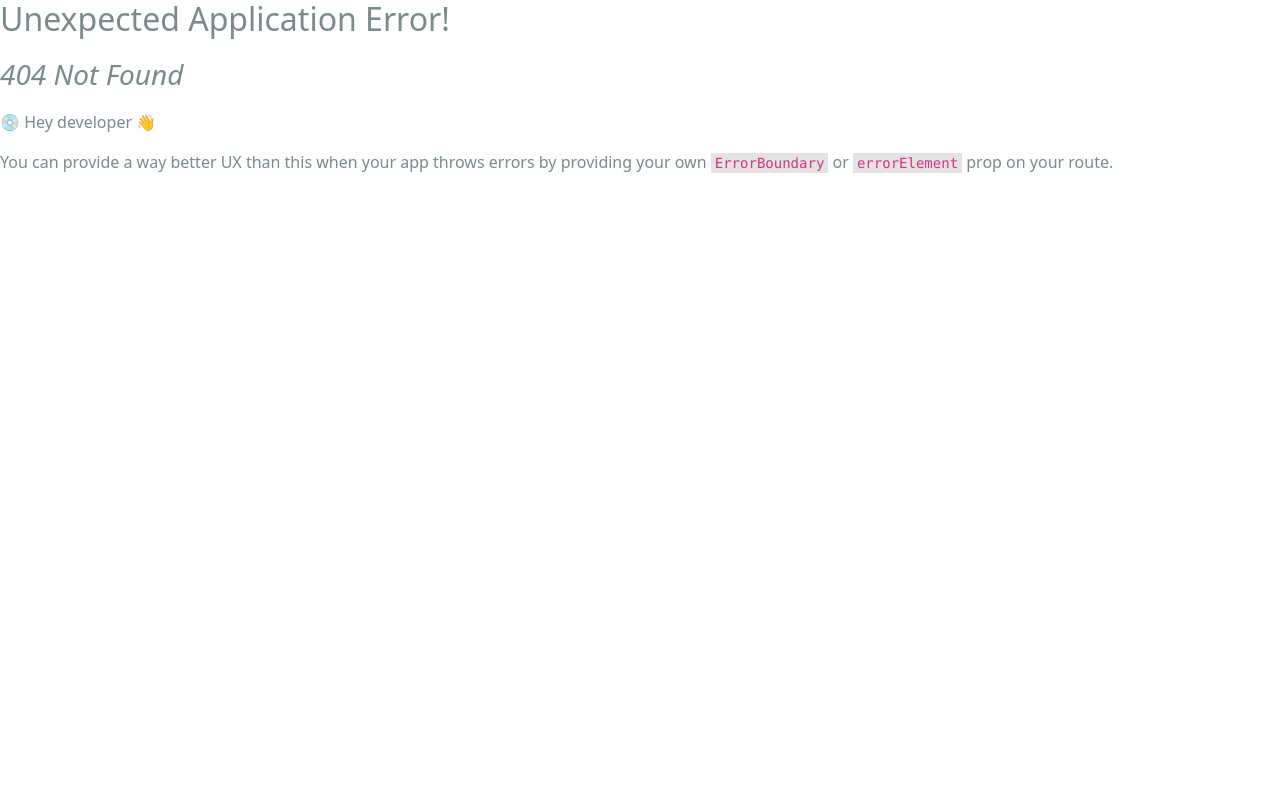
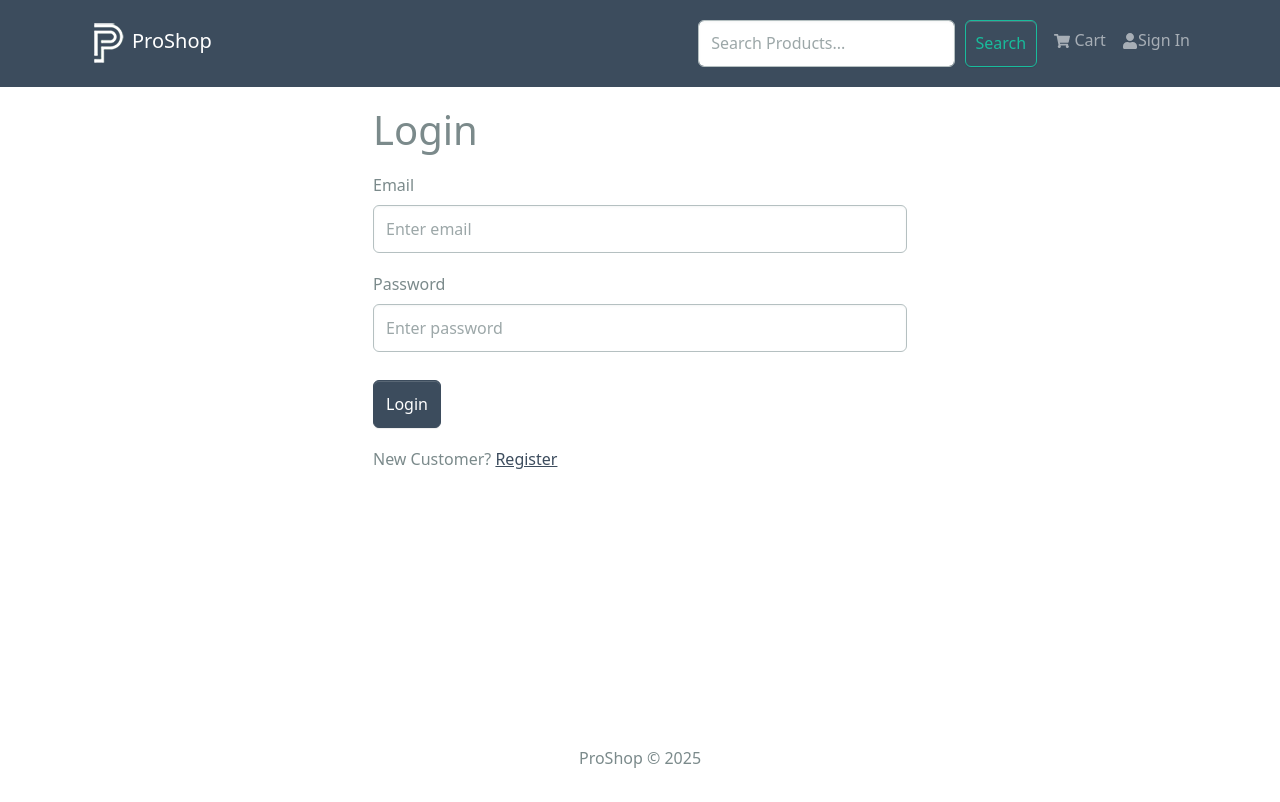
Before and after one commit to Rishavhacx/proshop-ecommerce, a React (Create React App) app in the folder frontend/: page /login in a window 1280 px wide. Before the commit this address had no page. Shown: the top 802 px of the page. Built offline with nearby package versions, Linux system fonts and the light colour scheme.

Commit message:
added search box, created dropdown in Header , fixed cart bug, added user apis

```diff
--- a/frontend/package.json
+++ b/frontend/package.json
@@ -19,6 +19,7 @@
     "react-router-bootstrap": "^0.26.3",
     "react-router-dom": "^7.6.0",
     "react-scripts": "5.0.1",
+    "react-toastify": "^11.0.5",
     "web-vitals": "^2.1.4"
   },
   "scripts": {
--- a/frontend/src/App.js
+++ b/frontend/src/App.js
@@ -1,6 +1,8 @@
 import React from 'react'
 import { Container } from 'react-bootstrap';
 import { Outlet } from 'react-router-dom';
+import { ToastContainer } from 'react-toastify';
+import 'react-toastify/dist/ReactToastify.css';
 import Header from './components/Header';
 import Footer from './components/Footer';
 const App = () => {
@@ -13,8 +15,9 @@ const App = () => {
         </Container>
       </main>
       <Footer />
+      <ToastContainer />
     </>
   );
 }
 
-export default App
+export default App;
--- a/frontend/src/components/Header.jsx
+++ b/frontend/src/components/Header.jsx
@@ -1,25 +1,47 @@
-import React from "react";
-import { Badge, Navbar, Nav, Container } from "react-bootstrap";
+import { Badge, Navbar, Nav, Container, NavDropdown } from "react-bootstrap";
 import { FaShoppingCart, FaUser } from "react-icons/fa";
-import {useSelector} from 'react-redux';
+import {useSelector, useDispatch} from 'react-redux';
+import { useNavigate, Link } from "react-router-dom";
+import { useLogoutMutation } from "../slices/userApiSlice"
+import { logout } from "../slices/authSlice";
+import SearchBox from "./SearchBox";
 import logo from "../assets/logo.png";
+import { resetCart } from "../slices/cartSlice";
 
 const Header = () => {
 
   const { cartItems } = useSelector((state) => state.cart);
+  const { userInfo } = useSelector((state) => state.auth);
+
+  const dispatch = useDispatch();
+  const navigate = useNavigate();
+
+  const [logoutApiCall] = useLogoutMutation();
+
+  const logoutHandler = () => {
+    try {
+    logoutApiCall().unwrap();
+    dispatch(logout());
+    dispatch(resetCart());
+    navigate("/login");
+    } catch (err) {
+      console.error(err);
+    }
+  };
 
   return (
     <header>
-      <Navbar bg="dark" variant="dark" expand="lg" collapseOnSelect>
+      <Navbar bg="primary" variant="dark" expand="lg" collapseOnSelect>
         <Container>
-          <Navbar.Brand href="/">
+          <Navbar.Brand as={Link} to="/">
             <img src={logo} alt="ProShop" />
             ProShop
           </Navbar.Brand>
           <Navbar.Toggle aria-controls="basic-navbar-nav"></Navbar.Toggle>
-          <Navbar.Collapse>
+          <Navbar.Collapse id="basic-navbar-nav">
             <Nav className="ms-auto">
-              <Nav.Link href="/cart">
+              <SearchBox />
+              <Nav.Link as={Link} to="/cart">
                 <FaShoppingCart /> Cart
                 {
                   cartItems.length > 0 && (
@@ -29,10 +51,27 @@ const Header = () => {
                   )
                 }
               </Nav.Link>
-              <Nav.Link href="/login">
-                <FaUser />
-                Sign In
-              </Nav.Link>
+              {userInfo ? (
+                <>
+                <NavDropdown title={userInfo.name} id="username">
+                  <NavDropdown.Item as={Link} to="/profile">Profile</NavDropdown.Item>
+                  <NavDropdown.Item as={Link} to="/orders">Orders</NavDropdown.Item>
+                  <NavDropdown.Item onClick={logoutHandler}>Logout</NavDropdown.Item>
+                </NavDropdown>
+                </>
+              ) : (
+                <Nav.Link as={Link} to="/login">
+                  <FaUser />
+                  Sign In
+                </Nav.Link>
+              )}
+              {userInfo && userInfo.isAdmin && (
+                <NavDropdown title="Admin" id="adminmenu">
+                  <NavDropdown.Item as={Link} to="/admin/userlist">Users</NavDropdown.Item>
+                  <NavDropdown.Item as={Link} to="/admin/productlist">Products</NavDropdown.Item>
+                  <NavDropdown.Item as={Link} to="/admin/orderlist">Orders</NavDropdown.Item>
+                </NavDropdown>
+              )}
             </Nav>
           </Navbar.Collapse>
         </Container>
--- /dev/null
+++ b/frontend/src/components/SearchBox.jsx
@@ -0,0 +1,37 @@
+import React from "react";
+import {Form, Button} from 'react-bootstrap';
+import { useParams } from "react-router-dom";
+import { useNavigate } from "react-router-dom";
+
+const SearchBox = () => {
+    const navigate = useNavigate();
+  const { keyword: urlKeyword } = useParams();
+
+  const [keyword, setKeyword] = React.useState(urlKeyword || "");
+
+  const submitHandler = (e) => {
+    e.preventDefault();
+    if (keyword) {
+      navigate(`/search/${keyword.trim()}`);
+      setKeyword("");
+    } else {
+      navigate("/");
+    }
+  };
+
+  return (
+    <Form onSubmit={submitHandler} className="d-flex">
+      <Form.Control
+        type="text"
+        name="q"
+        onChange={(e) => setKeyword(e.target.value)}
+        value={keyword}
+        placeholder="Search Products..."
+        className="mr-sm-2 ml-sm-5"
+      />
+      <Button type="submit" variant="outline-success" className="p-2 mx-2">Search</Button>
+    </Form>
+  );
+};
+
+export default SearchBox;
--- a/frontend/src/index.js
+++ b/frontend/src/index.js
@@ -16,6 +16,7 @@ import reportWebVitals from './reportWebVitals';
 import HomeScreen from './screens/HomeScreen';
 import ProductScreen from './screens/ProductScreen';
 import CartScreen from './screens/CartScreen';
+import LoginScreen from './screens/LoginScreen';
 
 const router = createBrowserRouter(
   createRoutesFromElements(
@@ -23,6 +24,7 @@ const router = createBrowserRouter(
       <Route path='/' element={<HomeScreen />} />
       <Route path='/product/:id' element={<ProductScreen />} />
       <Route path='/cart' element={<CartScreen />} />
+      <Route path='/login' element={<LoginScreen />} />
     </Route>
   )
 )
--- /dev/null
+++ b/frontend/src/screens/FormContainer.jsx
@@ -0,0 +1,17 @@
+import React from 'react'
+import {Container, Row, Col } from 'react-bootstrap';
+
+
+const FormContainer = ({children}) => {
+  return (
+    <Container>
+      <Row className='justify-content-md-center'>
+        <Col xs={12} md={6}>
+          {children}
+        </Col>
+      </Row>
+    </Container>
+  )
+}
+
+export default FormContainer;
--- /dev/null
+++ b/frontend/src/screens/LoginScreen.jsx
@@ -0,0 +1,84 @@
+import React from "react";
+import { useEffect, useState } from "react";
+import { Link, useLocation,useNavigate } from "react-router-dom";
+import {useDispatch, useSelector} from 'react-redux';
+import FormContainer from "./FormContainer";
+import { Form, Button, Row, Col } from "react-bootstrap";
+import Loader from '../components/Loader';
+import { useLoginMutation} from '../slices/userApiSlice';
+import {setCredentials} from '../slices/authSlice';
+import { toast } from 'react-toastify';
+
+
+
+const LoginScreen = () => {
+  const [email, setEmail] = useState("");
+  const [password, setPassword] = useState("");
+
+const dispatch = useDispatch();
+const navigate = useNavigate();
+
+const [login, { isLoading }] = useLoginMutation();
+
+const { userInfo } = useSelector((state) => state.auth);
+
+const { search } = useLocation();
+const sp = new URLSearchParams(search);
+const redirect = sp.get("redirect") || "/";
+
+useEffect(() => {
+  if (userInfo) {
+    navigate(redirect);
+  }
+}, [userInfo, redirect, navigate]);
+
+  const submitHandler = async (e) => {
+    e.preventDefault();
+    try {
+      const res = await login({ email, password }).unwrap();
+      dispatch(setCredentials({ ...res }));
+      navigate(redirect);
+    } catch (err) {
+      toast.error(err?.data.message || err.error);
+    }
+  };
+
+  return (
+    <FormContainer>
+      <h1>Login</h1>
+      <Form onSubmit={submitHandler}>
+        <Form.Group controlId="email" className="my-3">
+          <Form.Label>Email</Form.Label>
+          <Form.Control
+            type="email"
+            placeholder="Enter email"
+            value={email}
+            onChange={(e) => setEmail(e.target.value)}
+          />
+        </Form.Group>
+
+        <Form.Group controlId="password" className="my-3">
+          <Form.Label>Password</Form.Label>
+          <Form.Control
+            type="password"
+            placeholder="Enter password"
+            value={password}
+            onChange={(e) => setPassword(e.target.value)}
+          />
+        </Form.Group>
+
+        <Button type="submit" variant="primary" className="mt-2" disabled={isLoading}>
+          Login
+        </Button>
+        {isLoading && <Loader />}
+      </Form>
+      <Row className="py-3">
+        <Col>
+          New Customer? <Link to={redirect ? `/register?redirect=${redirect}` : "/register"}>Register</Link>
+        </Col>
+      </Row>
+    </FormContainer>
+  );
+};
+
+export default LoginScreen;
--- a/frontend/src/slices/apiSlice.js
+++ b/frontend/src/slices/apiSlice.js
@@ -2,7 +2,9 @@ import { createApi, fetchBaseQuery } from '@reduxjs/toolkit/query/react';
 
 import { BASE_URL } from '../constants';
 
-const baseQuery = fetchBaseQuery({baseUrl: BASE_URL});
+const baseQuery = fetchBaseQuery({baseUrl: BASE_URL,
+    credentials: 'include',
+});
 
 export const apiSlice = createApi({
     baseQuery,
--- /dev/null
+++ b/frontend/src/slices/authSlice.js
@@ -0,0 +1,23 @@
+import { createSlice } from '@reduxjs/toolkit';
+
+const initialState = {
+    userInfo: localStorage.getItem('userInfo') ? JSON.parse(localStorage.getItem('userInfo')) : null
+}
+
+const authSlice = createSlice({
+    name: 'auth',
+    initialState,
+    reducers: {
+        setCredentials: (state, action) => {
+            state.userInfo = action.payload;
+            localStorage.setItem('userInfo', JSON.stringify(action.payload));
+        },
+        logout: (state) => {
+            state.userInfo = null;
+            localStorage.removeItem('userInfo');
+        }
+    }
+});
+
+export const { setCredentials, logout } = authSlice.actions;
+export default authSlice.reducer;
--- a/frontend/src/slices/cartSlice.js
+++ b/frontend/src/slices/cartSlice.js
@@ -1,12 +1,12 @@
 import { createSlice } from '@reduxjs/toolkit';
 import { updateCart } from '../utils/cartUtils';
 
-
-const initialState = localStorage.getItem("cart") ? JSON.parse(localStorage.getItem("cart")) : { cartItems: [], shippingAddress: {}, PaymentMethod: "PayPal" };
+// This function updates the cart in local storage
+const initialState =  { cartItems: [], shippingAddress: {}, paymentMethod: "PayPal" };
 
 const cartSlice = createSlice({
     name: "cart",
-    initialState,
+    initialState:localStorage.getItem("cart") ? JSON.parse(localStorage.getItem("cart")) : initialState,
     reducers: {
         addToCart: (state, action) => {
             const item = action.payload;
@@ -23,10 +23,18 @@ const cartSlice = createSlice({
         removeFromCart: (state, action) => {
             state.cartItems = state.cartItems.filter((x) => x._id !== action.payload);
             return updateCart(state);
-        }
+        },
+        clearCartItems: (state, action) => {
+            state.cartItems = [];
+            localStorage.setItem("cart", JSON.stringify(state.cartItems));
+        },
+        resetCart: (state) => {
+            (state = initialState);
+            localStorage.setItem("cart", JSON.stringify(state));
+        },
     },
 });
 
-export const {addToCart, removeFromCart,} = cartSlice.actions;
+export const {addToCart, removeFromCart, clearCartItems, resetCart} = cartSlice.actions;
 
 export default cartSlice.reducer;
--- /dev/null
+++ b/frontend/src/slices/userApiSlice.js
@@ -0,0 +1,65 @@
+import { Profiler } from "react";
+import { USERS_URL } from "../constants";
+import { apiSlice } from "./apiSlice";
+import { logout } from "./authSlice";
+
+export const usersApiSlice = apiSlice.injectEndpoints({
+    endpoints: (builder) => ({
+        login: builder.mutation({
+            query: (data) => ({
+                url: `${USERS_URL}/login`,
+                method: 'POST',
+                body: data,
+            }),
+        }),
+        register: builder.mutation({
+            query: (data) => ({
+                url: `${USERS_URL}`,
+                method: 'POST',
+                body: data,
+            }),
+        }),
+        logout: builder.mutation({
+            query: () => ({
+                url: `${USERS_URL}/logout`,
+                method: 'POST'
+            }),
+        }),
+        Profile: builder.mutation({
+            query: (data) => ({
+                url: `${USERS_URL}/profile`,
+                method: 'PUT',
+                body: data,
+            }),
+        }),
+        getUsers: builder.query({
+            query: () => ({
+                url: `${USERS_URL}`,
+            }),
+            providesTags: ['User'],
+            keepUnusedDataFor: 5,
+        }),
+        deleteUsers: builder.mutation({
+            query: (userId) => ({
+                url: `${USERS_URL}/${userId}`,
+                method: 'DELETE',
+            }),
+        }),
+        getUserDetails: builder.query({
+            query: (userId) => ({
+                url: `${USERS_URL}/${userId}`,
+            }),
+            keepUnusedDataFor: 5,
+        }),
+        updateUser: builder.mutation({
+            query: (user) => ({
+                url: `${USERS_URL}/${user.userId}`,
+                method: 'PUT',
+                body: user,
+            }),
+        }),
+
+    }),
+});
+
+export const { useLoginMutation, useLogoutMutation, useGetUserDetailsQuery, useUpdateUserMutation, useGetUsersQuery, useDeleteUsersMutation } = usersApiSlice;
--- a/frontend/src/store.js
+++ b/frontend/src/store.js
@@ -1,12 +1,14 @@
 import { configureStore } from "@reduxjs/toolkit";
 import { apiSlice } from "./slices/apiSlice";
 import cartSliceReducer from "./slices/cartSlice";
+import authSliceReducer from "./slices/authSlice";
 
 
 const store = configureStore({
     reducer: {
         [apiSlice.reducerPath]: apiSlice.reducer,
         cart: cartSliceReducer,
+        auth: authSliceReducer
     },
     middleware: (getDefaultMiddleware) =>
         getDefaultMiddleware().concat(apiSlice.middleware),
```
Also changed, not shown: 1 other file (tests, documents, lock files or other folders).
